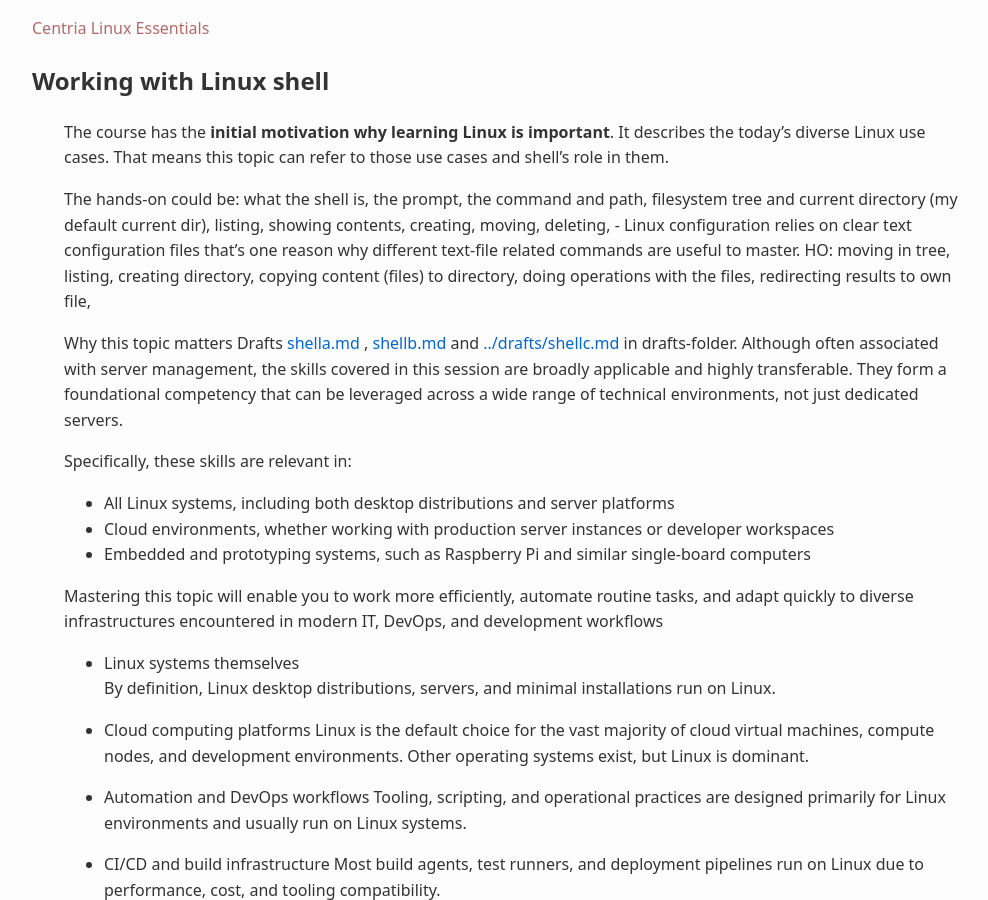
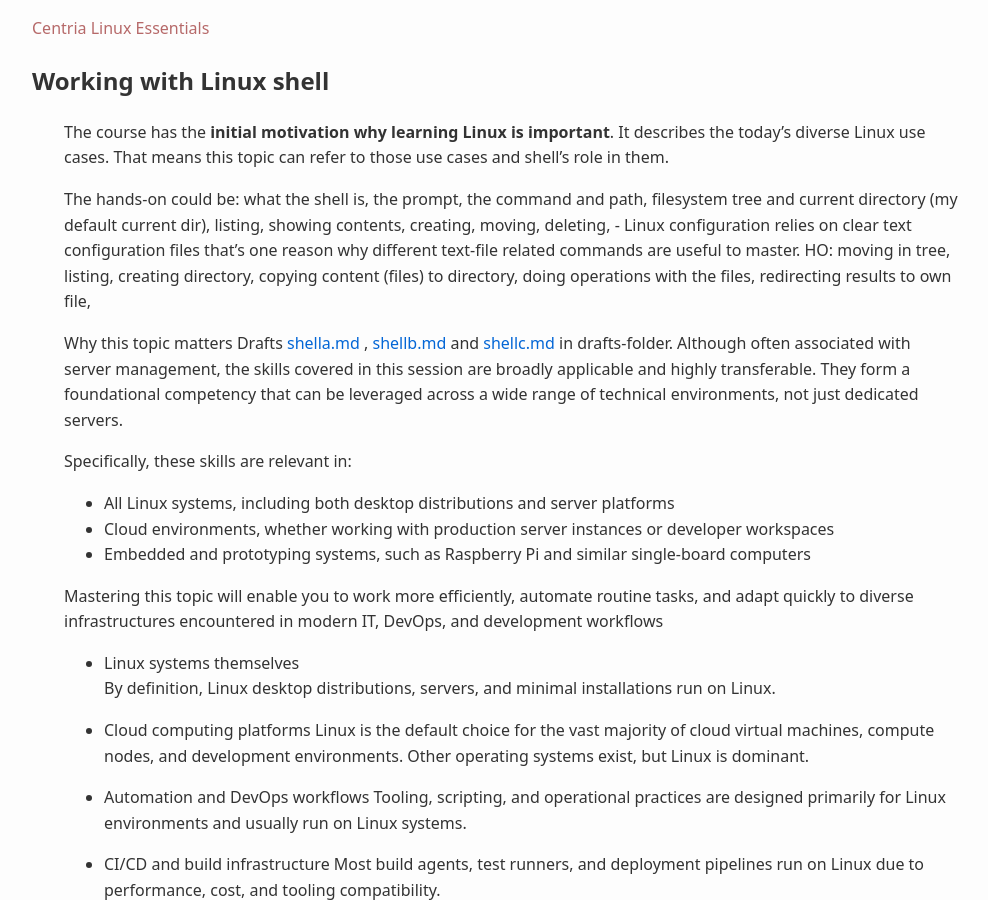
Before and after one commit to averkoc/lxprivate, a Jekyll site: the page built from docs/ws2t.md, in a window 1280 px wide and 900 px high. Shown: the whole window, without its empty margins (128-1116 px from the left). Built offline with Jekyll 4.4.1, drawn with Linux system fonts in a browser that asks for light colours.

Commit message:
Fix link formatting in ws2t.md

```diff
--- a/docs/ws2t.md
+++ b/docs/ws2t.md
@@ -12,7 +12,7 @@ HO: moving in tree, listing, creating directory, copying content (files) to dire
 
 
 Why this topic matters
-Drafts [shella.md](../drafts/shella) , [shellb.md](../drafts/shellb) and [../drafts/shellc.md](./shellc) in drafts-folder.
+Drafts [shella.md](../drafts/shella) , [shellb.md](../drafts/shellb) and [shellc.md](../drafts/shellc) in drafts-folder.
 Although often associated with server management, the skills covered in this session are broadly applicable and highly transferable. They form a foundational competency that can be leveraged across a wide range of technical environments, not just dedicated servers.
 
 Specifically, these skills are relevant in:
```
